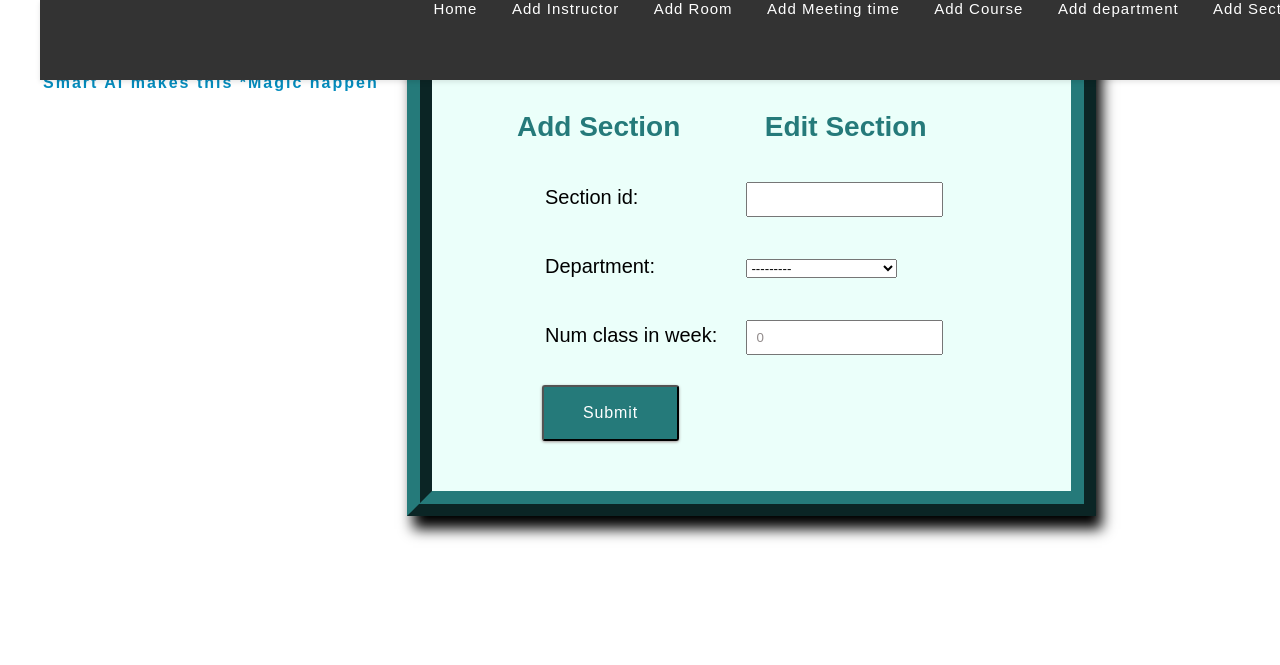
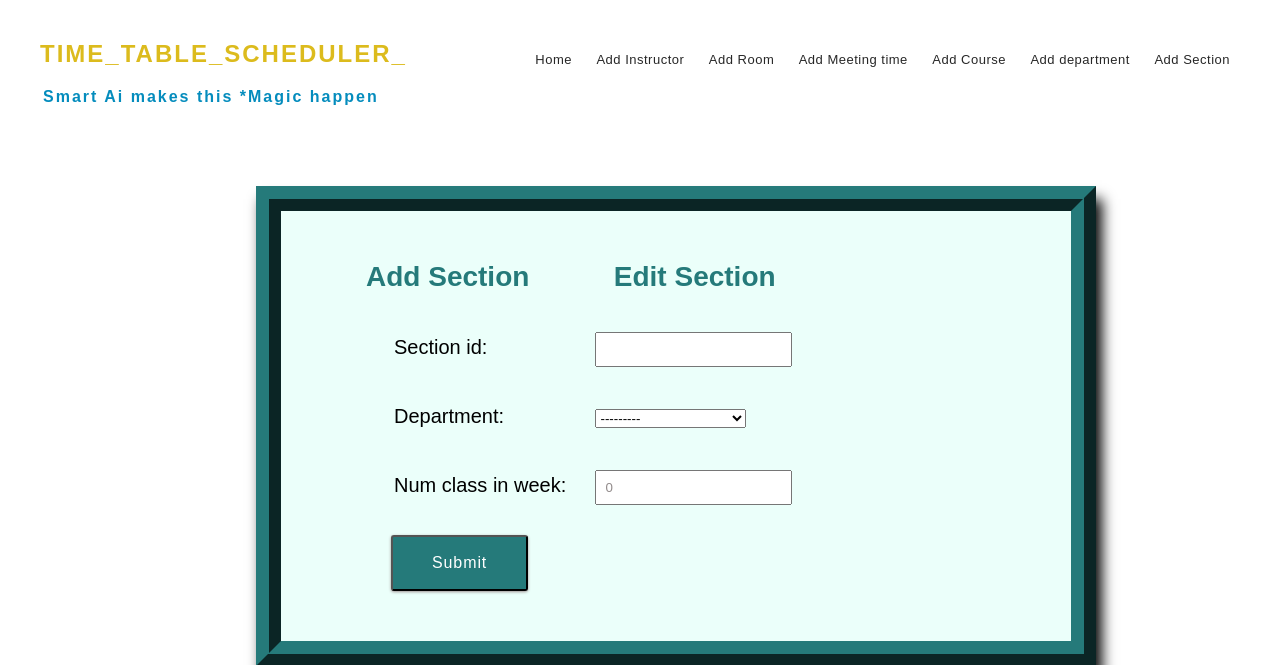
Before and after one commit to Jigyasusinghchouhan/Timetable-Generation-System, a Django app: page /add_section/ in a window 1280 px wide. Shown: the top 665 px of the page. Run offline with Django 3.2, Linux system fonts and the light colour scheme; data comes from the database, SQL or seed files in the repository; both versions use the stored data as it was after the commit.

Commit message:
complete

```diff
--- a/static/CSS/style.css
+++ b/static/CSS/style.css
@@ -40,40 +40,42 @@ button
 	color: #048cbd;
 }
 
-nav {
+nav{
 	width: 100%;
-  height: 80px;
-  background-color: #333;
-  box-shadow: 0 2px 5px rgba(0, 0, 0, 0.1);
-  position: fixed;
-  top: 0;
-  z-index: 1000;
+	height: 100px;
+	background-color: rgba(211, 211, 211, 0);
+	padding-bottom: 20px;
+	margin-top: 50px;
+}
+nav ul
+{
+	float: right;
 }
 
-nav ul {
-  float: right;
-  margin: 0;
-  padding: 0;
-}
-
-nav ul li {
+nav ul li
+{
 	display: inline-block;
 	list-style: none;
 }
 
-nav ul li a {
+nav ul li a
+{
 	text-decoration: none;
-  color: #fff;
-  padding: 20px 15px;
-  font-size: 15px;
-  letter-spacing: 1px;
+	color: #272727;
+	padding: 35px 10px;
+	font-size: 13px;
+	letter-spacing: 0.5px;
+}
+nav a
+{
 	transition: 0.4s all;
 }
-
-nav a:hover {
+nav a:hover
+{
+	font-size: 17px;
 	color: #25c7b1;
-  background-color: #fff;
 	transition: 0.4s all;
+	padding: 35px 8px;
 }
 
 
```
Also changed, not shown: assets/CSS/style.css (+24 -22 lines), db.sqlite3. Lines whose indentation alone changed are shown as unchanged.
